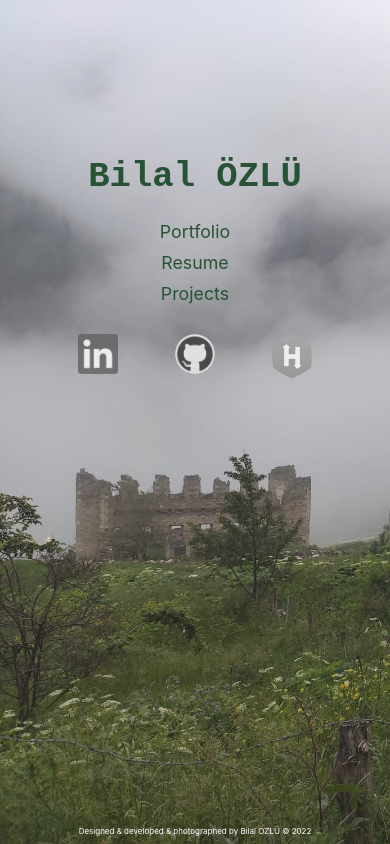
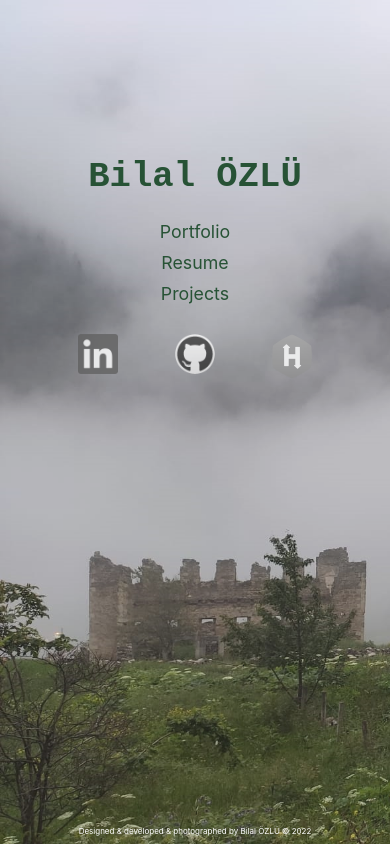
Before and after one commit to bilalozlu/homepage, a React (Create React App) app: page / in a window 390 px wide. Built offline with nearby package versions, Linux system fonts and the light colour scheme.

Commit message:
small style correction

```diff
--- a/src/App.css
+++ b/src/App.css
@@ -1,3 +1,7 @@
+html {
+  min-height: 100vh;
+}
+
 .App {
   text-align: center;
   position: absolute;
@@ -46,7 +50,14 @@
   bottom: 0px;
 }
 
-.links {
+.links1 {
+  display: flex;
+  flex-direction: column;
+  justify-content: center;
+  align-self: center;
+}
+
+.links2 {
   display: flex;
   justify-content: space-between;
   align-self: center;
@@ -76,7 +87,7 @@
 }
 
 @media only screen and (max-width: 960px) {
-  .links {
+  .links2 {
     width: 60vw;
   }
 }
--- a/src/App.js
+++ b/src/App.js
@@ -8,12 +8,15 @@
         <h1>
           Bilal ÖZLÜ
         </h1>
-        <Link to={"./portfolio"}>Portfolio</Link>
-        <a href="BilalOzlu_resume.pdf">
-          Resume
-        </a>
-        <Link to={"./projects"}>Projects</Link>
-        <div className='links'>
+        <div className='links1'>
+
+          <Link to={"./portfolio"}>Portfolio</Link>
+          <a href="BilalOzlu_resume.pdf">
+            Resume
+          </a>
+          <Link to={"./projects"}>Projects</Link>
+        </div>
+        <div className='links2'>
           <a className="link" href="https://www.linkedin.com/in/bilalozlu/">
             <img src="linkedin_bw.png" alt="linkedin" width="40px" />
             <img src="linkedin.png" alt="linkedin" width="40px" />
@@ -27,7 +30,6 @@
             <img src="hackerrank.png" alt="hackerrank" width="40px" />
           </a>
         </div>
-
       </header>
       <footer>
         <p className='copyright'>Designed & developed & photographed by Bilal ÖZLÜ {'\u00a9'} 2022</p>
```
Also changed, not shown: public/bg_santa.jpeg, public/bg_santa_cut.jpeg (deleted).
